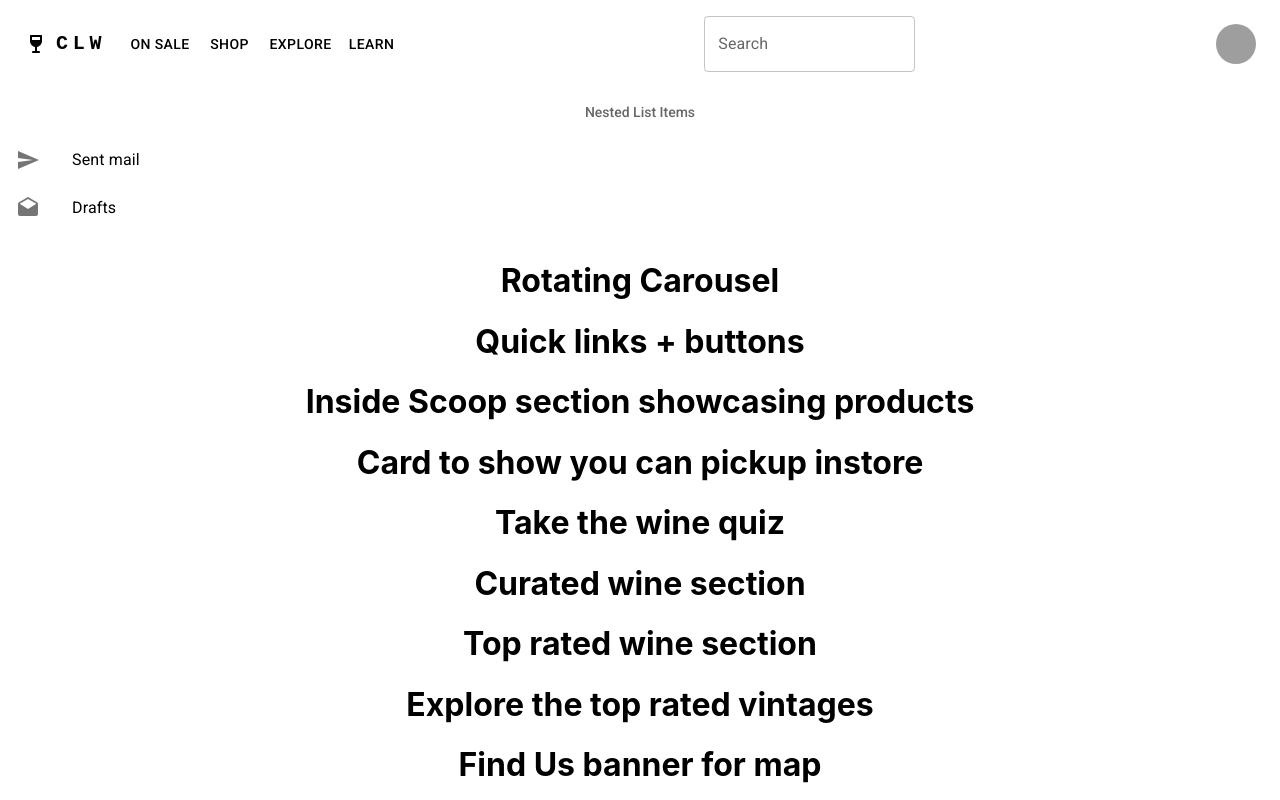
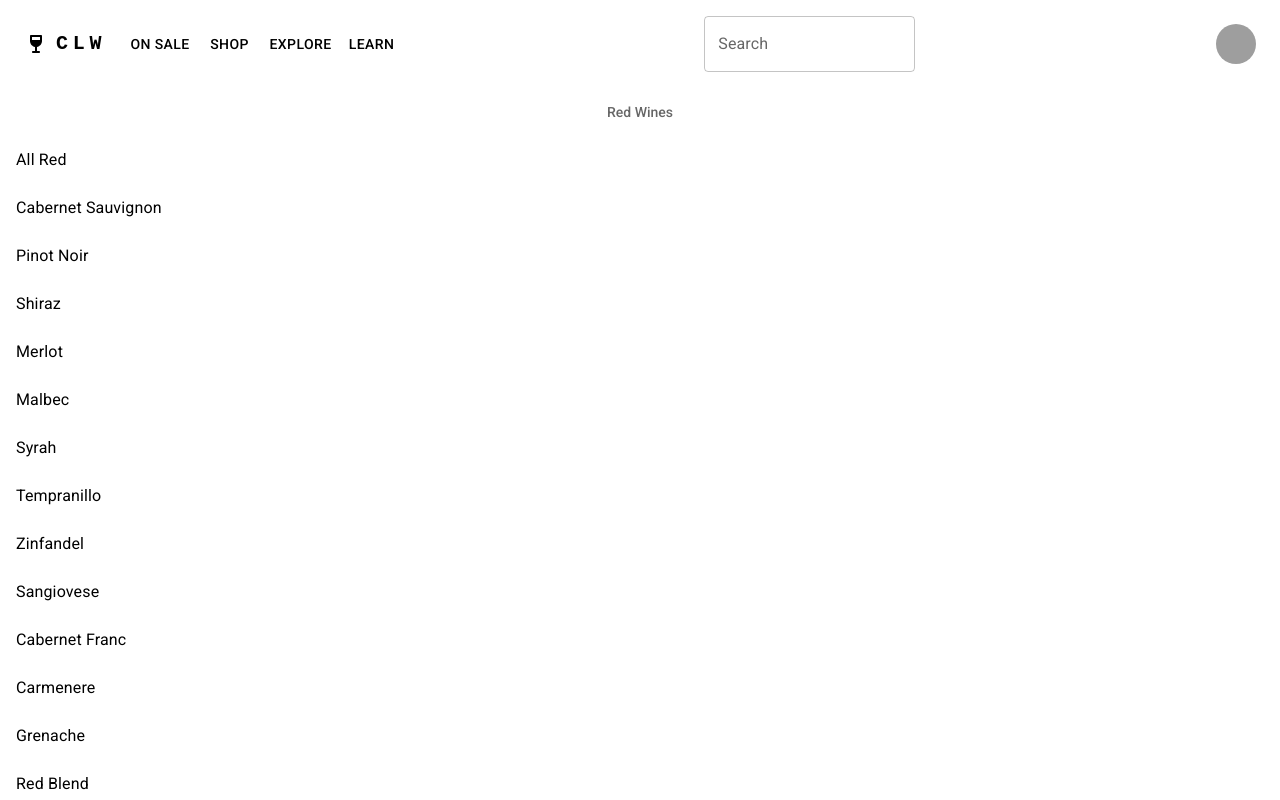
Before and after one commit to charlesvngo/charles-likes-wine, a React (Create React App) app in the folder react-front-end/: page / in a window 1280 px wide. Both pictures are taken after a click on the button "ON SALE". Shown: the top 800 px of the page. Built offline with nearby package versions, Linux system fonts and the light colour scheme; grey boxes are pictures that could not be loaded.

Commit message:
added white wines

```diff
--- a/react-front-end/src/components/TopNav.tsx
+++ b/react-front-end/src/components/TopNav.tsx
@@ -127,7 +127,7 @@ const TopNav = (props: props) => {
       {/* Drawer for list items */}
       {drawer && (
         <Box sx={{ backgroundColor: "white" }}>
-          <WineList />
+          <WineList></WineList>
         </Box>
       )}
     </Box>
--- a/react-front-end/src/components/WineList.tsx
+++ b/react-front-end/src/components/WineList.tsx
@@ -1,43 +1,88 @@
-import * as React from "react";
 import ListSubheader from "@mui/material/ListSubheader";
 import List from "@mui/material/List";
 import ListItemButton from "@mui/material/ListItemButton";
 import ListItemIcon from "@mui/material/ListItemIcon";
 import ListItemText from "@mui/material/ListItemText";
-import DraftsIcon from "@mui/icons-material/Drafts";
 import SendIcon from "@mui/icons-material/Send";
 
 const WineList = () => {
-  const [open, setOpen] = React.useState(true);
+  const redWines = [
+    "All Red",
+    "Cabernet Sauvignon",
+    "Pinot Noir",
+    "Shiraz",
+    "Merlot",
+    "Malbec",
+    "Syrah",
+    "Tempranillo",
+    "Zinfandel",
+    "Sangiovese",
+    "Cabernet Franc",
+    "Carmenere",
+    "Grenache",
+    "Red Blend",
+    "Under $20",
+    "90+ Points",
+  ];
 
-  const handleClick = () => {
-    setOpen(!open);
-  };
+  const whiteWines = [
+    "All White",
+    "Chardonnay",
+    "Sauvignon Blanc",
+    "Riesling",
+    "Pinot Grigio",
+    "Gewurztraminer",
+    "Viognier",
+    "Pinot Gris",
+    "Chenin Blanc",
+    "White Blend",
+    "Moscato",
+    "Semillon",
+    "Pinot Blanc",
+    "Trebbiano",
+    "90+ Points",
+    "Under $20",
+  ];
 
   return (
+    <>
       <List
         sx={{ width: "100%", bgcolor: "background.paper" }}
         component="nav"
         aria-labelledby="nested-list-subheader"
         subheader={
           <ListSubheader component="div" id="nested-list-subheader">
-          Nested List Items
+            Red Wines
           </ListSubheader>
         }
       >
+        {redWines.map((listItem) => {
+          return (
             <ListItemButton>
-        <ListItemIcon>
-          <SendIcon />
-        </ListItemIcon>
-        <ListItemText primary="Sent mail" />
+              <ListItemText primary={listItem} />
             </ListItemButton>
+          );
+        })}
+      </List>
+      <List
+        sx={{ width: "100%", bgcolor: "background.paper" }}
+        component="nav"
+        aria-labelledby="nested-list-subheader"
+        subheader={
+          <ListSubheader component="div" id="nested-list-subheader">
+            White Wines
+          </ListSubheader>
+        }
+      >
+        {whiteWines.map((listItem) => {
+          return (
             <ListItemButton>
-        <ListItemIcon>
-          <DraftsIcon />
-        </ListItemIcon>
-        <ListItemText primary="Drafts" />
+              <ListItemText primary={listItem} />
             </ListItemButton>
+          );
+        })}
       </List>
+    </>
   );
 };
 
```
Lines whose indentation alone changed are shown as unchanged.
